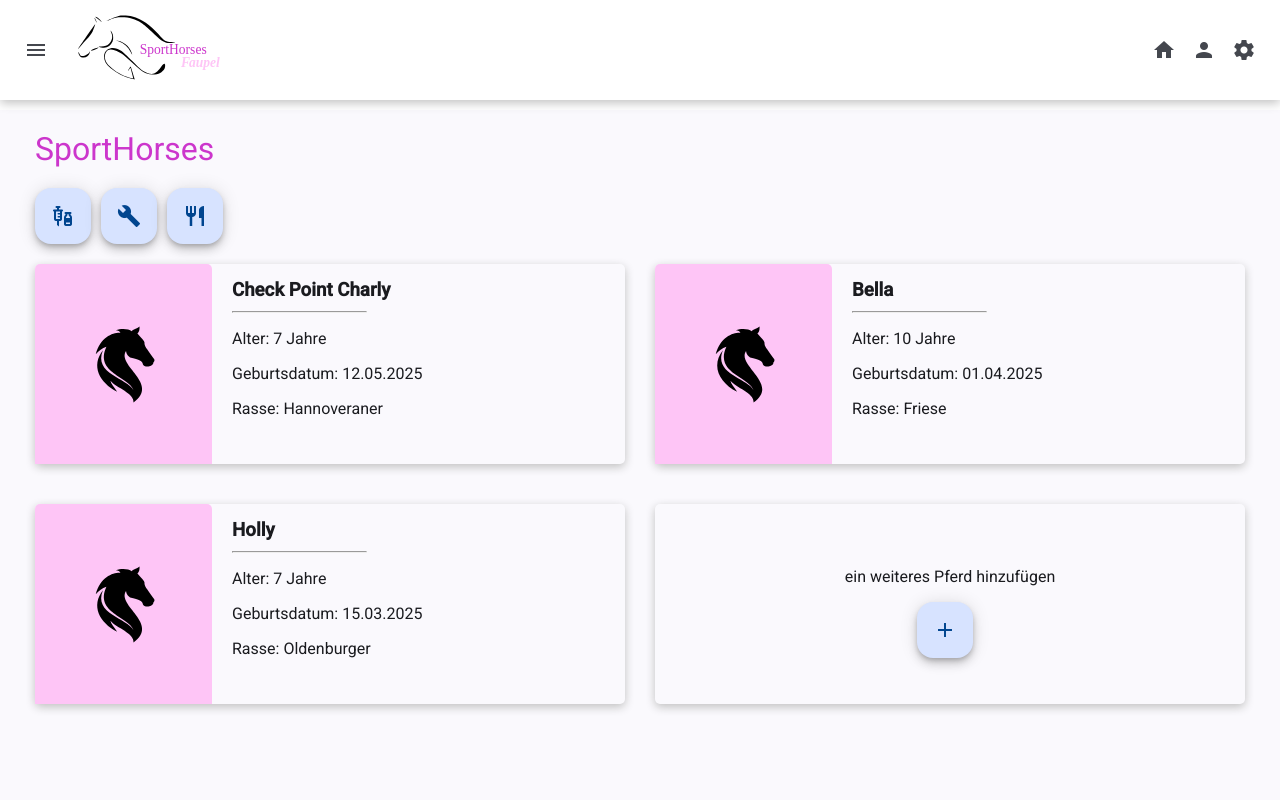
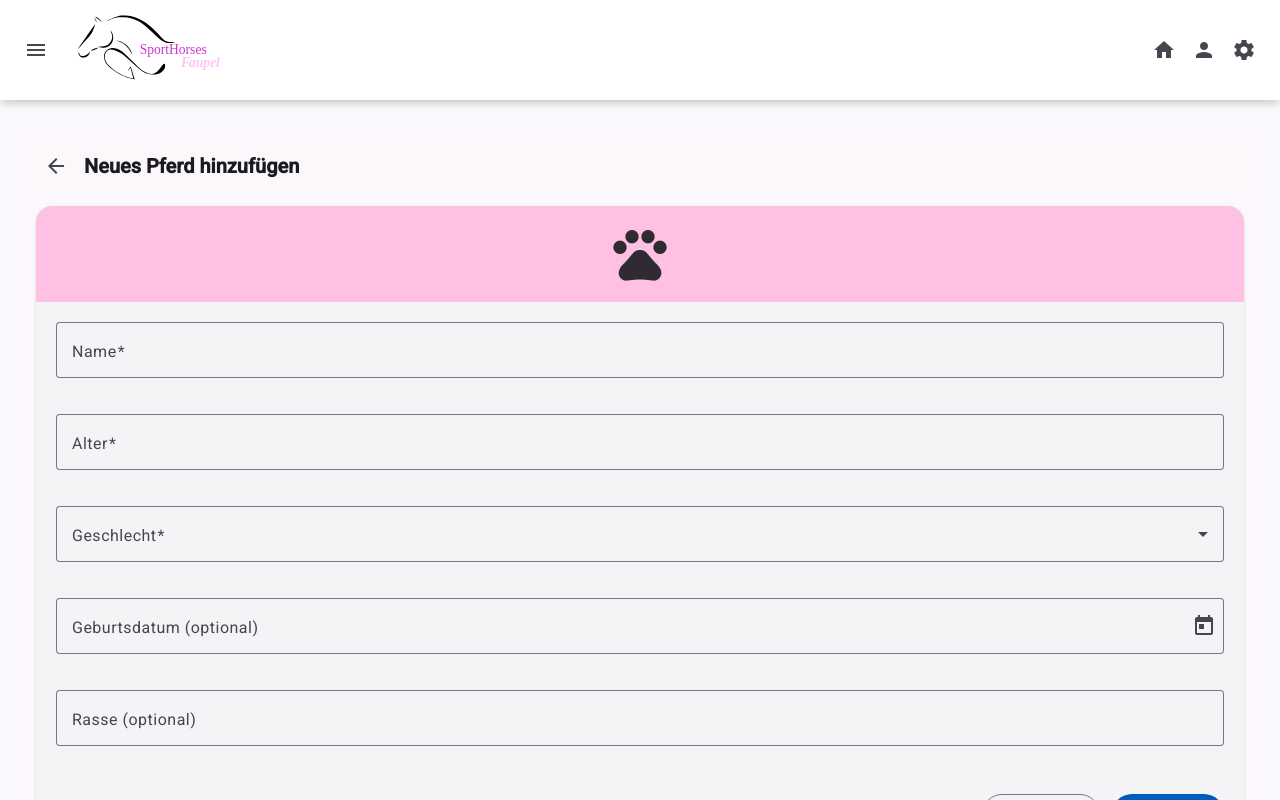
Before and after one commit to FabienneFaupel/sporthorses, an Angular app: page /addHorse in a window 1280 px wide. Before the commit this address led to /. Built offline with nearby package versions, Linux system fonts and the light colour scheme.

Commit message:
pferd hinzufügen klappt

```diff
--- a/src/app/app.routes.ts
+++ b/src/app/app.routes.ts
@@ -4,6 +4,7 @@ import { MainLayoutComponent } from './pages/main-layout/main-layout.component';
 import { VaccinationPageComponent } from './pages/vaccination-page/vaccination-page.component';
 import { FarrierPageComponent } from './pages/farrier-page/farrier-page.component';
 import { HorseFeedPageComponent } from './pages/horse-feed-page/horse-feed-page.component';
+import { AddHorsePageComponent } from './pages/add-horse-page/add-horse-page.component';
 
 export const routes: Routes = [
     {
@@ -14,6 +15,8 @@ export const routes: Routes = [
             { path: 'vaccination', component: VaccinationPageComponent },
             { path: 'farrier', component: FarrierPageComponent },
             { path: 'feed', component: HorseFeedPageComponent },
+            { path: 'addHorse', component: AddHorsePageComponent },
+
 
 
 
--- a/src/app/pages/add-horse-page/add-horse-page.component.html
+++ b/src/app/pages/add-horse-page/add-horse-page.component.html
@@ -1 +1,71 @@
-<p>add-horse-page works!</p>
+<section class="page">
+  <header class="page-header">
+    <button mat-icon-button aria-label="Zurück" routerLink="/horses">
+      <mat-icon>arrow_back</mat-icon>
+    </button>
+    <h1>Neues Pferd hinzufügen</h1>
+  </header>
+
+  <mat-card class="horse-card">
+    <div class="side">
+      <mat-icon fontIcon="pets" aria-hidden="true"></mat-icon>
+    </div>
+
+    <form class="form" [formGroup]="form" (ngSubmit)="onSubmit()" novalidate>
+      <!-- Name -->
+      <mat-form-field appearance="outline">
+        <mat-label>Name</mat-label>
+        <input matInput placeholder="z. B. Bella" formControlName="name" />
+        <mat-error *ngIf="f['name'].hasError('required')">Name ist erforderlich.</mat-error>
+        <mat-error *ngIf="f['name'].hasError('maxlength')">Max. 60 Zeichen.</mat-error>
+      </mat-form-field>
+
+      <!-- Alter -->
+      <mat-form-field appearance="outline">
+        <mat-label>Alter</mat-label>
+        <input matInput type="number" placeholder="z. B. 7" formControlName="age" />
+        <mat-error *ngIf="f['age'].hasError('required')">Alter ist erforderlich.</mat-error>
+        <mat-error *ngIf="f['age'].hasError('min') || f['age'].hasError('max')">
+          Bitte einen plausiblen Wert (0–50) eingeben.
+        </mat-error>
+      </mat-form-field>
+
+      <!-- Geschlecht -->
+      <mat-form-field appearance="outline">
+        <mat-label>Geschlecht</mat-label>
+        <mat-select formControlName="gender">
+          <mat-option *ngFor="let g of genders" [value]="g">{{ g }}</mat-option>
+        </mat-select>
+        <mat-error *ngIf="f['gender'].hasError('required')">Bitte auswählen.</mat-error>
+      </mat-form-field>
+
+      <!-- Geburtsdatum -->
+      <mat-form-field appearance="outline">
+        <mat-label>Geburtsdatum (optional)</mat-label>
+        <input matInput [matDatepicker]="picker" formControlName="birth" />
+        <mat-datepicker-toggle matSuffix [for]="picker"></mat-datepicker-toggle>
+        <mat-datepicker #picker startView="multi-year"></mat-datepicker>
+      </mat-form-field>
+
+      <!-- Rasse -->
+      <mat-form-field appearance="outline">
+        <mat-label>Rasse (optional)</mat-label>
+        <input
+          type="text"
+          matInput
+          [matAutocomplete]="auto"
+          placeholder="z. B. Hannoveraner"
+          formControlName="breed"
+        />
+        <mat-autocomplete #auto="matAutocomplete">
+          <mat-option *ngFor="let b of breeds" [value]="b">{{ b }}</mat-option>
+        </mat-autocomplete>
+      </mat-form-field>
+
+      <div class="actions">
+        <button mat-stroked-button type="button" (click)="onCancel()">Abbrechen</button>
+        <button color="primary" mat-flat-button type="submit">Speichern</button>
+      </div>
+    </form>
+  </mat-card>
+</section>
--- a/src/app/pages/add-horse-page/add-horse-page.component.scss
+++ b/src/app/pages/add-horse-page/add-horse-page.component.scss
@@ -0,0 +1,62 @@
+$bg: #fbf7fb;
+$pink: #ffc1e3;
+
+.page {
+  padding: 16px;
+  background: $bg;
+  min-height: 100dvh;
+}
+
+.page-header {
+  display: flex;
+  align-items: center;
+  gap: 8px;
+  margin-bottom: 20px;
+
+  h1 {
+    margin: 0;
+    font-weight: 600;
+    font-size: 20px;
+  }
+}
+
+.horse-card {
+  display: flex;
+  flex-direction: column;
+  border-radius: 16px;
+  overflow: hidden;
+  padding: 0;
+
+  .side {
+    background: $pink;
+    display: flex;
+    justify-content: center;
+    align-items: center;
+    padding: 16px;
+
+    mat-icon {
+      font-size: 64px;
+      width: 64px;
+      height: 64px;
+      opacity: 0.9;
+    }
+  }
+
+  .form {
+    display: flex;
+    flex-direction: column;
+    gap: 16px;
+    padding: 20px;
+  }
+}
+
+.actions {
+  display: flex;
+  justify-content: flex-end;
+  gap: 12px;
+  margin-top: 12px;
+}
+
+mat-form-field {
+  width: 100%;
+}
--- a/src/app/pages/add-horse-page/add-horse-page.component.ts
+++ b/src/app/pages/add-horse-page/add-horse-page.component.ts
@@ -1,11 +1,104 @@
-import { Component } from '@angular/core';
+import { Component, ChangeDetectionStrategy } from '@angular/core';
+import { FormBuilder, Validators, FormGroup } from '@angular/forms';
+import { NgModule } from '@angular/core';
+import { CommonModule } from '@angular/common';
+import { Router } from '@angular/router';
+import { DataService, Horse } from '../../services/data.service';
+import { ReactiveFormsModule } from '@angular/forms';
+import { MatCardModule } from '@angular/material/card';
+import { MatFormFieldModule } from '@angular/material/form-field';
+import { MatInputModule } from '@angular/material/input';
+import { MatSelectModule } from '@angular/material/select';
+import { MatAutocompleteModule } from '@angular/material/autocomplete';
+import { MatButtonModule } from '@angular/material/button';
+import { MatIconModule } from '@angular/material/icon';
+import { MatDatepickerModule } from '@angular/material/datepicker';
+import { MatNativeDateModule } from '@angular/material/core';
+
+
+type Gender = 'Stute' | 'Hengst' | 'Wallach';
 
 @Component({
   selector: 'app-add-horse-page',
-  imports: [],
+  imports: [
+    ReactiveFormsModule,
+    CommonModule,
+    MatCardModule,
+    MatFormFieldModule,
+    MatInputModule,
+    MatSelectModule,
+    MatAutocompleteModule,
+    MatButtonModule,
+    MatIconModule,
+    MatDatepickerModule,
+    MatNativeDateModule
+  ],
   templateUrl: './add-horse-page.component.html',
   styleUrl: './add-horse-page.component.scss'
 })
 export class AddHorsePageComponent {
+form!: FormGroup;
 
+  genders: Gender[] = ['Stute', 'Hengst', 'Wallach'];
+
+  breeds = [
+    'Hannoveraner','Friese','Oldenburger','Holsteiner','Quarter Horse',
+    'Islandpferd','Tinker','Trakehner','Deutsches Reitpferd','Arabisches Vollblut'
+  ];
+
+  constructor(private fb: FormBuilder, private data: DataService, private router: Router) {}
+
+  ngOnInit(): void {
+    this.form = this.fb.group({
+      name: ['', [Validators.required, Validators.maxLength(60)]],
+      age: [null, [Validators.required, Validators.min(0), Validators.max(50)]],
+      gender: [null, Validators.required],
+      birth: [''], // optional
+      breed: ['']  // optional
+    });
+  }
+
+  get f() {
+    return this.form.controls;
+  }
+
+  private toDDMMYYYY(v: any): string {
+    if (!v) return '';
+    if (typeof v === 'string' && /\d{2}\.\d{2}\.\d{4}/.test(v)) return v;
+    const d = new Date(v);
+    if (isNaN(d.getTime())) return '';
+    const dd = String(d.getDate()).padStart(2, '0');
+    const mm = String(d.getMonth() + 1).padStart(2, '0');
+    const yyyy = d.getFullYear();
+    return `${dd}.${mm}.${yyyy}`;
+  }
+
+  onSubmit() {
+    if (this.form.invalid) {
+      this.form.markAllAsTouched();
+      return;
+    }
+
+    const v = this.form.value;
+
+    const newHorse: Horse = {
+      name: v['name'].trim(),
+      age: v['age'],
+      gender: v['gender'],
+      birth: this.toDDMMYYYY(v['birth']),
+      breed: (v['breed'] ?? '').trim(),
+      image: '/images/horse.svg',
+      vaccinations: [],
+      farrierEntries: []
+    };
+
+    this.data.addHorse(newHorse);
+
+    // nach dem Hinzufügen zurück zur Übersicht
+    this.router.navigate(['/horses']);
+  }
+
+  onCancel() {
+    this.router.navigate(['/horses']);
+  }
 }
--- /dev/null
+++ b/src/app/pages/horse-detail-page/horse-detail-page.component.html
@@ -0,0 +1 @@
+<p>horse-detail-page works!</p>
--- a/src/app/pages/landing-page/landing-page.component.html
+++ b/src/app/pages/landing-page/landing-page.component.html
@@ -35,7 +35,7 @@
             <div class="add-horse">
                 <p>ein weiteres Pferd hinzufügen</p>
                 <section>
-                    <button mat-fab class="action-btn" color="primary">
+                    <button mat-fab class="action-btn" color="primary" routerLink="/addHorse">
                         <mat-icon>add</mat-icon>
                     </button>
                 </section>
--- a/src/app/services/data.service.ts
+++ b/src/app/services/data.service.ts
@@ -167,6 +167,9 @@ export class DataService {
     }
   ];
 
+
+
+
   // Maximalmengen
   private hayMax = 0;
   private strawMax = 0;
```
Also changed, not shown: src/app/pages/horse-detail-page/horse-detail-page.component.ts (added, +11 -0 lines), src/app/pages/horse-detail-page/horse-detail-page.component.scss (added), 1 other file (tests, documents, lock files or other folders).
